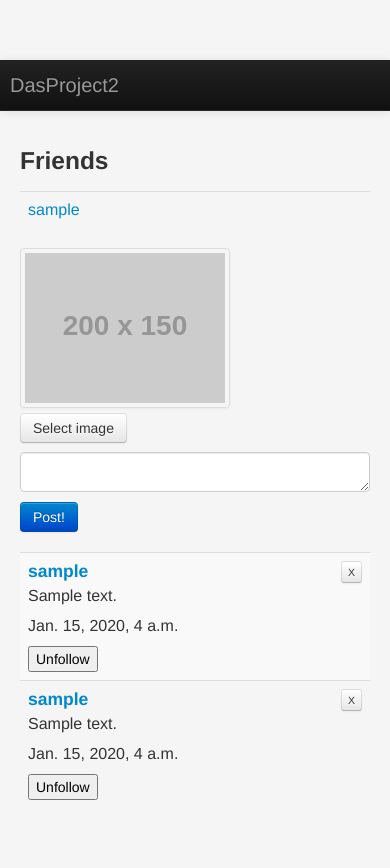
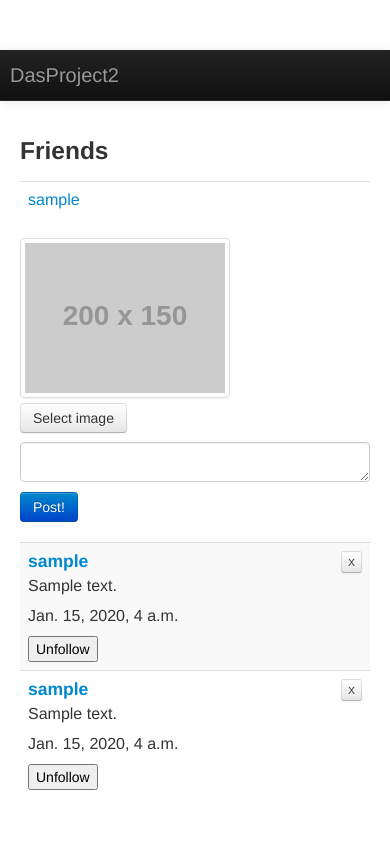
Before and after one commit to wreardan/kitty2013, a Django app: page /user/1 in a window 390 px wide. After the commit the page ends 790 px from the top, so only its background shows below. Run offline with Django 3.2, Linux system fonts and the light colour scheme; a user stored in the database is signed in; tables that the repository leaves empty hold one stand-in row (values such as "Sample post"); grey boxes labelled with a size stand in for pictures from a placeholder-image service; data that the repository does not hold is empty; parts of the project's set-up code (start-up, migrations or seed data) failed here and were passed over; some libraries are stand-ins or nearby versions.

Commit message:
Fixed ugly mobile top.

```diff
--- a/core/templates/user_home.html
+++ b/core/templates/user_home.html
@@ -2,13 +2,6 @@
 {% block title %}DasProject2 {{ meow.user.username }} {% endblock %}
 {% block css %}
     <link href="/static/css/bootstrap-fileupload.min.css" rel="stylesheet">
-    <style type="text/css">
-      body {
-        padding-top: 60px;
-        padding-bottom: 40px;
-        background-color: #f5f5f5;
-      }
-    </style>
 {% endblock %}
 
 {% block js_first %}
```
